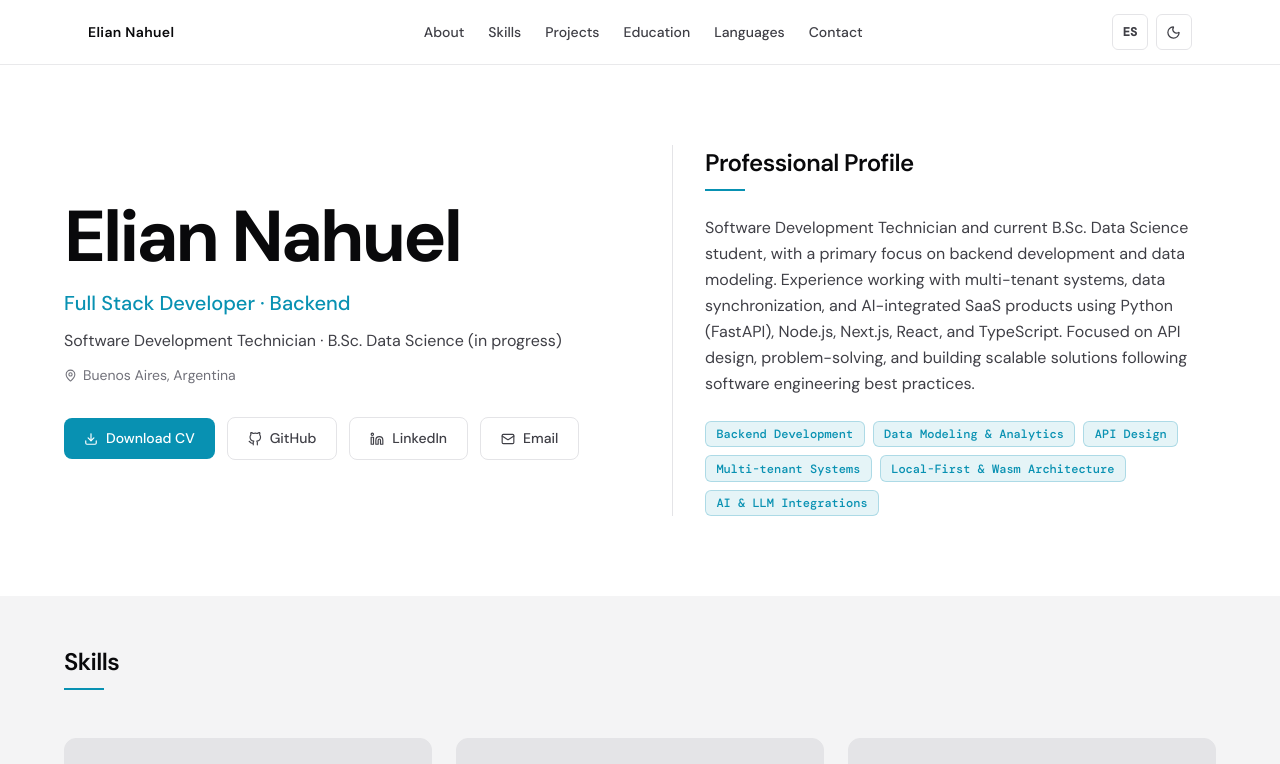
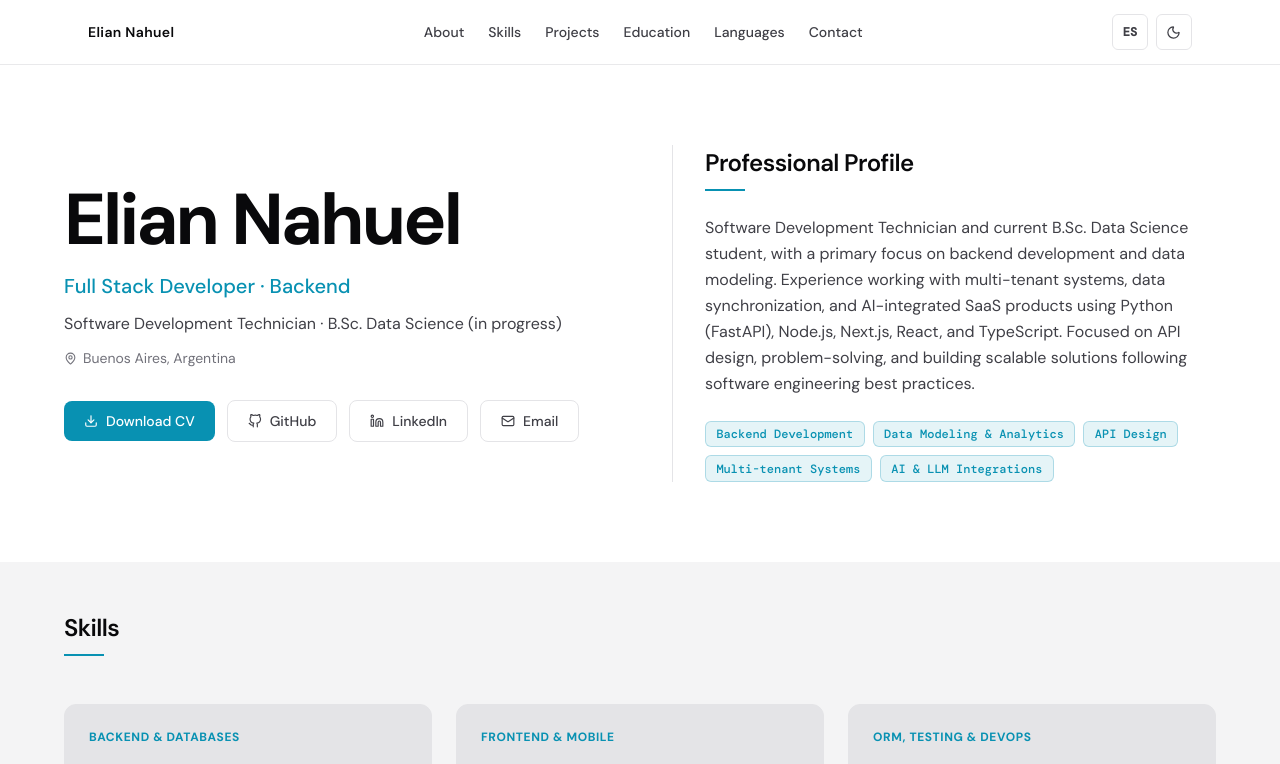
Before and after one commit to eliann313/mi-portfolio, a React (Vite) app: page / in a window 1280 px wide. Shown: the top 764 px of the page. Built offline with nearby package versions, Linux system fonts and the light colour scheme.

Commit message:
fix(i18n): adjust about badges copy and remove local-first tag

```diff
--- a/src/i18n/en.ts
+++ b/src/i18n/en.ts
@@ -20,7 +20,7 @@ export const en: Translations = {
   about: {
     title: 'Professional Profile',
     bio: 'Software Development Technician and current B.Sc. Data Science student, with a primary focus on backend development and data modeling. Experience working with multi-tenant systems, data synchronization, and AI-integrated SaaS products using Python (FastAPI), Node.js, Next.js, React, and TypeScript. Focused on API design, problem-solving, and building scalable solutions following software engineering best practices.',
-    badges: ['Backend Development', 'Data Modeling & Analytics', 'API Design', 'Multi-tenant Systems', 'Local-First & Wasm Architecture', 'AI & LLM Integrations'],
+    badges: ['Backend Development', 'Data Modeling & Analytics', 'API Design', 'Multi-tenant Systems', 'AI & LLM Integrations'],
   },
   skills: {
     title: 'Skills',
--- a/src/i18n/es.ts
+++ b/src/i18n/es.ts
@@ -20,7 +20,7 @@ export const es: Translations = {
   about: {
     title: 'Perfil Profesional',
     bio: 'Técnico Superior en Desarrollo de Software y actual estudiante de Licenciatura en Ciencia de Datos, con orientación principal en backend y modelado de datos. Experiencia trabajando en sistemas multi-tenant, sincronización de datos y productos SaaS con integración de IA, utilizando Python (FastAPI), Node.js, Next.js, React y TypeScript. Con foco en diseño de APIs, resolución de problemas y desarrollo de soluciones escalables con buenas prácticas.',
-    badges: ['Desarrollo Backend', 'Modelado de Datos & Analítica', 'Diseño de APIs', 'Sistemas Multi-tenant', 'Arquitectura Local-First & Wasm', 'Integraciones de IA (LLMs)'],
+    badges: ['Desarrollo Backend', 'Modelado de Datos y Analítica', 'Diseño de APIs', 'Sistemas Multi-tenant', 'Integraciones de IA (LLMs)'],
   },
   skills: {
     title: 'Tecnologías',
```
